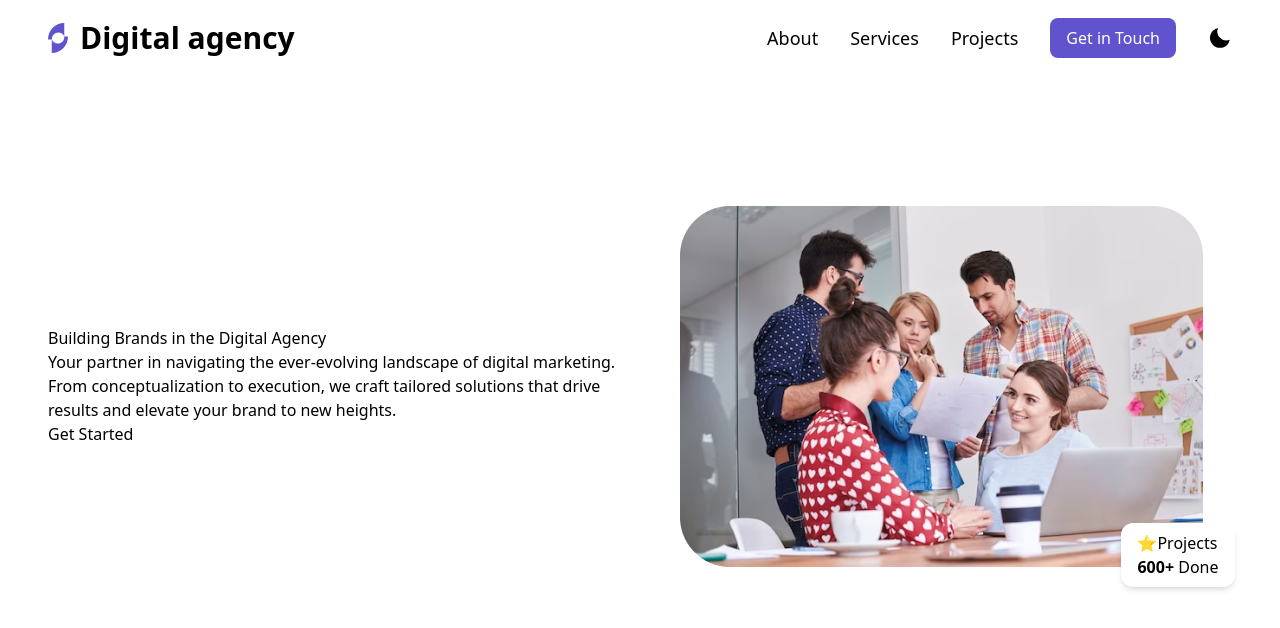
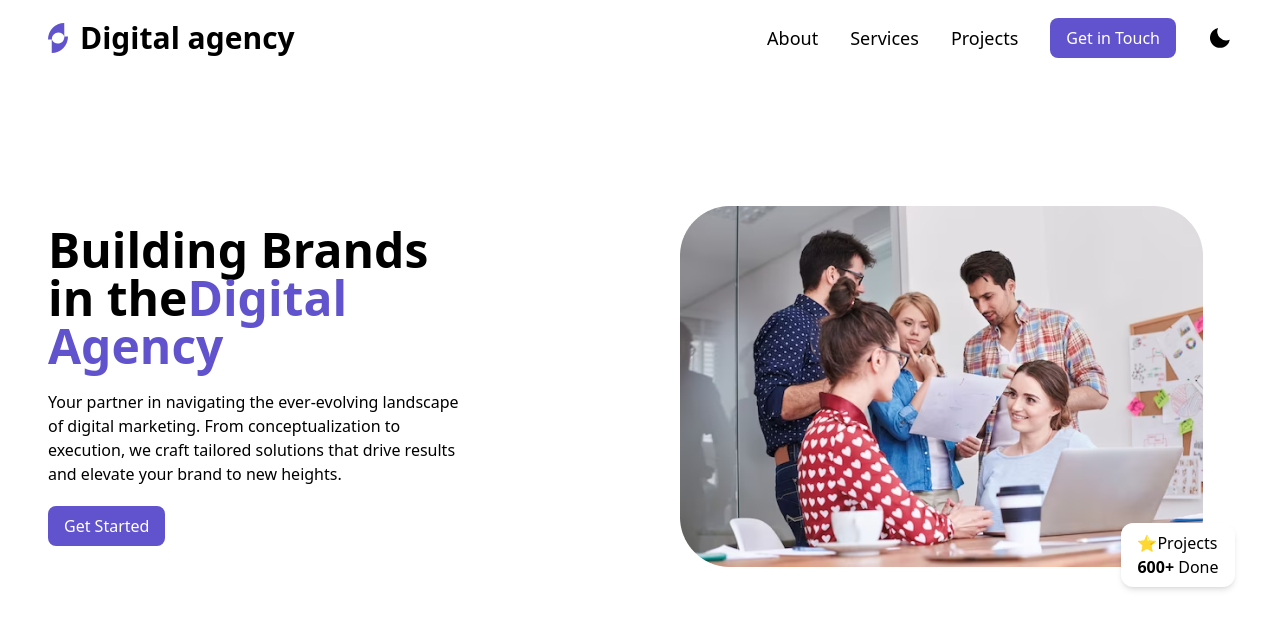
Before and after one commit to UchithmaSenevirathne/Digital-Agency-Website-React, a React (Vite) app: page / in a window 1280 px wide. Shown: the top 628 px of the page. Built offline with nearby package versions, Linux system fonts and the light colour scheme.

Commit message:
create hero text content section

```diff
--- a/src/components/Hero/Hero.jsx
+++ b/src/components/Hero/Hero.jsx
@@ -6,7 +6,7 @@ const Hero = () => {
     <>
       <main className='duration-300 bg-white dark:bg-gray-950 dark:text-white'>
         <div className="container min-h-[620px] flex mt-10 sm:mt-0">
-          <div className="grid grid-cols-2 gap-5 place-items-center">
+          <div className="grid grid-cols-1 gap-5 sm:grid-cols-2 place-items-center">
 
             {/* image section */}
             <div className='relative order-1 sm:order-2'>
@@ -19,15 +19,18 @@ const Hero = () => {
               </div>
             </div>
             {/* text content section */}
-            <div>
-              <h1>Building Brands in the <span>Digital Agency</span></h1>
+            <div className='order-2 space-y-5 sm:order-1 xl:pr-40'>
+              <h1 className='text-4xl font-semibold sm:text-5xl'>
+                Building Brands in the
+                <span className='text-primary'>Digital Agency</span>
+              </h1>
               <p>
               Your partner in navigating the ever-evolving landscape of digital
               marketing. From conceptualization to execution, we craft tailored
               solutions that drive results and elevate your brand to new
               heights.
               </p>
-              <button>Get Started</button>
+              <button className='primary-btn'>Get Started</button>
             </div>
           </div>
         </div>
```
